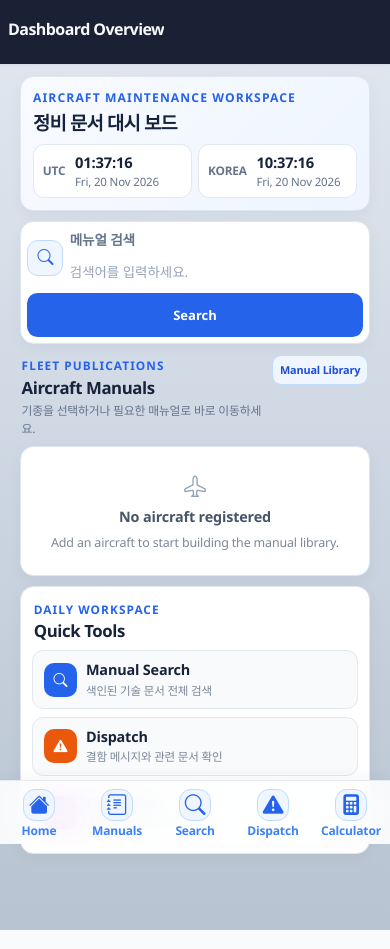
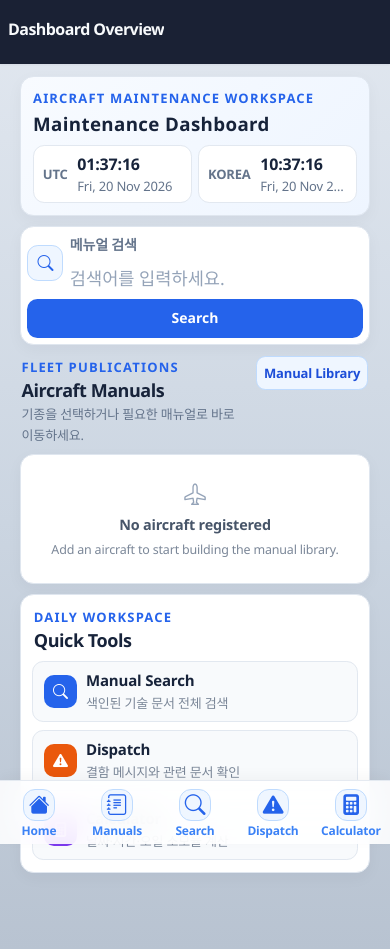
Before and after one commit to qndydfl/aircraft_maintenance, a Django app: template templates/portal_home.html in a window 390 px wide. Run offline with Django 5.2, Linux system fonts and the light colour scheme; the template is opened without the code that fills it, so the values that code supplies are empty; parts of the project's set-up code (start-up, migrations or seed data) failed here and were passed over.

Commit message:
portal_home.html 수정

```diff
--- a/manuals/tests.py
+++ b/manuals/tests.py
@@ -244,7 +244,7 @@ class ManualPackageFileTests(TestCase):
         self.assertContains(response, "Recent Updates")
         self.assertContains(response, "2026-10-27")
         self.assertNotContains(response, "27 OCT 2026")
-        self.assertContains(response, "portal_home.css?v=20261119-c24")
+        self.assertContains(response, "portal_home.css?v=20261120-c26")
         self.assertContains(response, "B737")
         self.assertContains(response, "AMM")
         self.assertContains(response, "Aircraft Maintenance Workspace")
--- a/static/css/portal_home.css
+++ b/static/css/portal_home.css
@@ -1,4 +1,4 @@
-body.portal-home-page {
+html body.portal-home-page {
     --home-border: #dfe6ef;
     --home-muted: #64748b;
     --home-heading: #17233a;
@@ -6,6 +6,7 @@ body.portal-home-page {
     --home-primary-dark: #1d4ed8;
     --home-panel-shadow: 0 0.3rem 1rem rgba(15, 23, 42, 0.04);
     color: var(--home-heading);
+    font-size: 1rem;
 }
 
 body.portal-home-page .app-main {
@@ -48,7 +49,7 @@ body.portal-home-page .app-sidebar-content > .app-container {
     display: block;
     margin-bottom: 0.35rem;
     color: var(--home-primary);
-    font-size: 0.76rem;
+    font-size: 0.8rem;
     font-weight: 900;
     letter-spacing: 0.09em;
     text-transform: uppercase;
@@ -60,7 +61,7 @@ body.portal-home-page .app-sidebar-content > .app-container {
     font-size: clamp(1.25rem, 2.4vw, 1.8rem);
     font-weight: 950;
     line-height: 1.15;
-    letter-spacing: -0.04em;
+    letter-spacing: 0.02em;
 }
 
 .home-hero-clocks {
@@ -86,14 +87,14 @@ body.portal-home-page .app-sidebar-content > .app-container {
 .home-hero-clocks span {
     grid-row: 1 / 3;
     color: var(--home-muted);
-    font-size: 0.74rem;
+    font-size: 0.8rem;
     font-weight: 900;
 }
 
 .home-hero-clocks strong {
     overflow: hidden;
     color: var(--home-heading);
-    font-size: 1.05rem;
+    font-size: 1.125rem;
     font-weight: 900;
     font-variant-numeric: tabular-nums;
     text-overflow: ellipsis;
@@ -177,9 +178,9 @@ body.portal-home-page .app-sidebar-content > .app-container {
     color: var(--home-heading);
     background: transparent;
     border: 0;
-    outline: 0;
-    font-size: 1.2rem;
-    border-radius: 0.45rem;
+    font-size: 1.1rem !important;
+    outline: none !important;
+    box-shadow: none !important;
 }
 
 .home-section-search-field input::placeholder {
@@ -226,7 +227,7 @@ body.portal-home-page .app-sidebar-content > .app-container {
 
 .home-section-heading > div > span {
     color: var(--home-primary);
-    font-size: 0.74rem;
+    font-size: 0.8rem;
     font-weight: 900;
     letter-spacing: 0.09em;
     text-transform: uppercase;
@@ -235,7 +236,7 @@ body.portal-home-page .app-sidebar-content > .app-container {
 .home-section-heading h2 {
     margin: 0.15rem 0 0;
     color: var(--home-heading);
-    font-size: 1.22rem;
+    font-size: 1.3rem;
     font-weight: 950;
     letter-spacing: -0.025em;
 }
@@ -243,7 +244,7 @@ body.portal-home-page .app-sidebar-content > .app-container {
 .home-section-heading p {
     margin: 0.18rem 0 0;
     color: var(--home-muted);
-    font-size: 0.84rem;
+    font-size: 0.9rem;
 }
 
 .home-section-action {
@@ -256,7 +257,7 @@ body.portal-home-page .app-sidebar-content > .app-container {
     background: #eff6ff;
     border: 1px solid #bfdbfe;
     border-radius: 0.58rem;
-    font-size: 0.8rem;
+    font-size: 0.875rem;
     font-weight: 900;
     text-decoration: none;
     transition: color 150ms ease, background-color 150ms ease, border-color 150ms ease;
@@ -522,14 +523,14 @@ body.portal-home-page .app-sidebar-content > .app-container {
 
 .home-tool-card strong {
     color: var(--home-heading);
-    font-size: 0.9rem;
+    font-size: 1rem;
 }
 
-.home-tool-card small {
+body.portal-home-page .home-tool-card small {
     overflow: hidden;
     margin-top: 0.1rem;
     color: #7b8798;
-    font-size: 0.78rem;
+    font-size: 0.875rem;
     text-overflow: ellipsis;
     white-space: nowrap;
 }
@@ -733,6 +734,10 @@ body.portal-home-page .app-sidebar-content > .app-container {
 
 /* Mobile */
 @media (max-width: 48rem) {
+    html body.portal-home-page {
+        font-size: 0.9375rem;
+    }
+
     body.portal-home-page .app-sidebar-content > .app-container {
         padding-inline: 0.7rem !important;
     }
@@ -752,6 +757,12 @@ body.portal-home-page .app-sidebar-content > .app-container {
         font-size: clamp(1.05rem, 4.8vw, 1.35rem);
     }
 
+    .home-dashboard-banner-eyebrow,
+    .home-hero-clocks span,
+    body.portal-home-page .home-hero-clocks small {
+        font-size: 0.8125rem;
+    }
+
     .home-dashboard-banner .home-hero-clocks {
         width: 100%;
         grid-template-columns: repeat(2, minmax(0, 1fr));
@@ -763,7 +774,7 @@ body.portal-home-page .app-sidebar-content > .app-container {
     }
 
     .home-hero-clocks strong {
-        font-size: 0.92rem;
+        font-size: 1rem;
     }
 
     .home-update-sidebar {
@@ -788,18 +799,18 @@ body.portal-home-page .app-sidebar-content > .app-container {
     }
 
     .home-section-search-field label {
-        font-size: 0.85rem;
+        font-size: 0.875rem;
     }
 
     .home-section-search-field input {
         font-size: 0.84rem;
     }
 
-    .home-section-search button {
+    body.portal-home-page .home-section-search button {
         min-width: 4.1rem;
         min-height: 2.45rem;
         padding: 0.4rem 0.55rem;
-        font-size: 0.76rem;
+        font-size: 0.875rem;
     }
 
     .home-section-heading {
@@ -809,17 +820,21 @@ body.portal-home-page .app-sidebar-content > .app-container {
     }
 
     .home-section-heading h2 {
-        font-size: 1.05rem;
+        font-size: 1.125rem;
     }
 
     .home-section-heading p {
-        font-size: 0.74rem;
+        font-size: 0.8125rem;
+    }
+
+    .home-section-heading > div > span {
+        font-size: 0.8125rem;
     }
 
     .home-section-action {
-        min-height: 1.9rem;
+        min-height: 2.15rem;
         padding: 0.3rem 0.45rem;
-        font-size: 0.68rem;
+        font-size: 0.8125rem;
     }
 
     .home-aircraft-row {
@@ -882,8 +902,12 @@ body.portal-home-page .app-sidebar-content > .app-container {
         height: 2.1rem;
     }
 
-    .home-tool-card small {
-        font-size: 0.72rem;
+    .home-tool-card strong {
+        font-size: 0.9375rem;
+    }
+
+    body.portal-home-page .home-tool-card small {
+        font-size: 0.8125rem;
         white-space: normal;
     }
 }
--- a/templates/dispatch/dispatch_search.html
+++ b/templates/dispatch/dispatch_search.html
@@ -7,8 +7,8 @@ dispatch-search-page manual-search-page
 {% endblock body_class %}
 
 {% block css %}
-<link rel="stylesheet" href="{% static 'css/manual_search.css' %}?v=20261113-c6">
-<link rel="stylesheet" href="{% static 'css/dispatch.css' %}?v=20261113-c6">
+<link rel="stylesheet" href="{% static 'css/manual_search.css' %}?v=20261113-c7">
+<link rel="stylesheet" href="{% static 'css/dispatch.css' %}?v=20261113-c7">
 {% endblock css %}
 
 {% block js %}
@@ -76,7 +76,7 @@ dispatch-search-page manual-search-page
                     name="q"
                     value="{{ query }}"
                     class="form-control"
-                    placeholder="예: AUTOBRAKE, AUTOBRAKE*, *AUTOBRAKE*"
+                    placeholder="검색어를 입력하세요"
                     autocomplete="off">
             </div>
             <button type="submit" class="btn btn-primary manual-search-primary-submit">
--- a/templates/manuals/manual_search.html
+++ b/templates/manuals/manual_search.html
@@ -3,7 +3,7 @@
 {% load manual_extras %}
 
 {% block css %}
-<link rel="stylesheet" href="{% static 'css/manual_search.css' %}?v=20261113-c6">
+<link rel="stylesheet" href="{% static 'css/manual_search.css' %}?v=20261113-c7">
 {% endblock css %}
 
 {% block js %}
@@ -57,7 +57,7 @@ manual-search-page
                     name="q"
                     value="{{ query }}"
                     class="form-control"
-                    placeholder="예: PACK VALVE, 21-51-01, REMOVAL"
+                    placeholder="검색어를 입력하세요"
                     autocomplete="off">
             </div>
             <button type="submit" class="btn btn-primary manual-search-primary-submit">
--- a/templates/portal_home.html
+++ b/templates/portal_home.html
@@ -5,7 +5,7 @@
 {% block body_class %}portal-home-page{% endblock body_class %}
 
 {% block css %}
-<link rel="stylesheet" href="{% static 'css/portal_home.css' %}?v=20261119-c24" />
+<link rel="stylesheet" href="{% static 'css/portal_home.css' %}?v=20261120-c26" />
 {% endblock css %}
 
 {% block js %}
@@ -26,7 +26,7 @@
     <header class="home-dashboard-banner">
         <div class="home-dashboard-banner-copy">
             <span class="home-dashboard-banner-eyebrow">Aircraft Maintenance Workspace</span>
-            <h1 id="home-dashboard-title">정비 문서 대시 보드</h1>
+            <h1 id="home-dashboard-title">Maintenance Dashboard</h1>
         </div>
 
         <div class="home-hero-clocks" aria-label="Current time">
--- a/templates/service-worker.js
+++ b/templates/service-worker.js
@@ -1,4 +1,4 @@
-const CACHE_NAME = "manual-portal-static-v196";
+const CACHE_NAME = "manual-portal-static-v197";
 
 const STATIC_ASSETS = [
     "/static/manifest.webmanifest",
```
Also changed, not shown: other parts of static/css/portal_home.css (+19 -14 lines), static/css/manual_search.css (+139 -38 lines).
